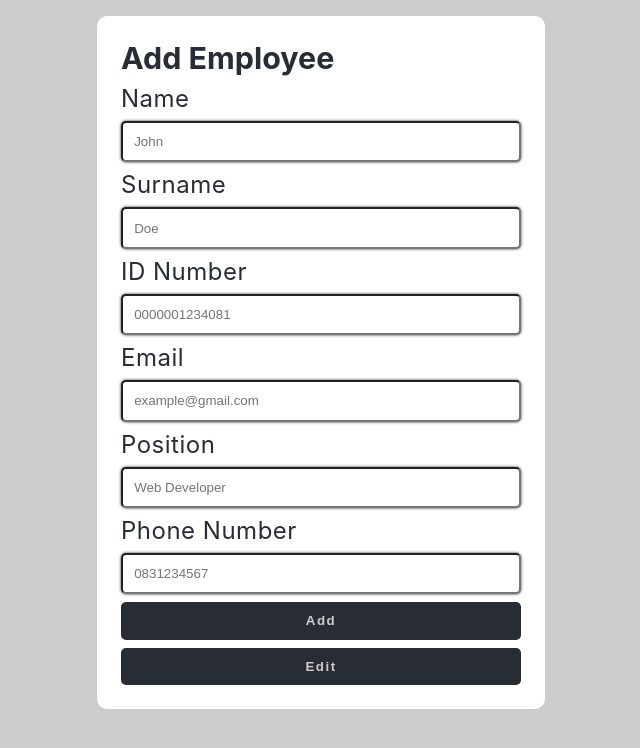
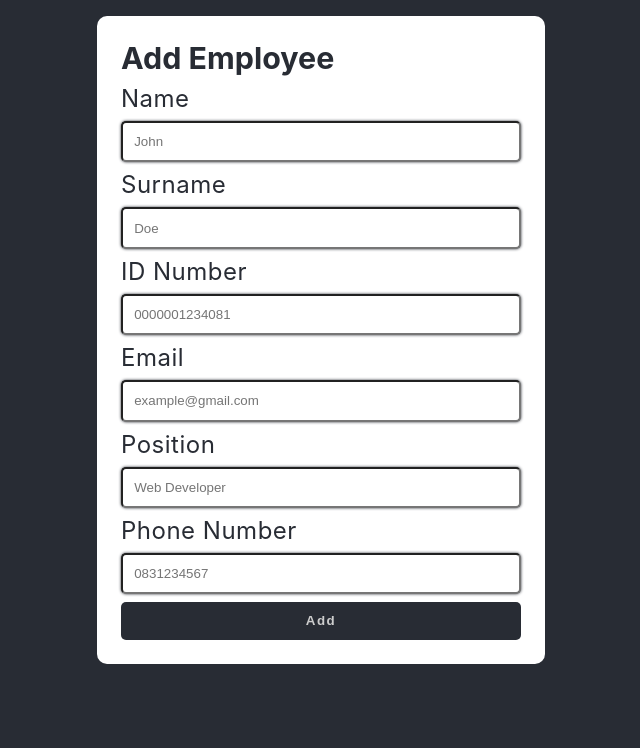
Before and after one commit to rabnic/employee-tracker-react, a React (Create React App) app: page / in a window 1280 px wide. Shown: the top 748 px of the page, without its empty margins (307-947 px from the left). Built offline with nearby package versions, Linux system fonts and the light colour scheme.

Commit message:
Fixed buttons relay

```diff
--- a/src/App.css
+++ b/src/App.css
@@ -5,8 +5,7 @@
 }
 
 .App {
-  /* background-color: #282c34; */
-  background-color: #ccc;
+  background-color: #282c34;
   min-height: 100vh;
   display: flex;
   gap: 1.5rem;
@@ -45,6 +44,10 @@
 .add-form-container label {
   font-size: 1.5rem;
   letter-spacing: .5px;
+}
+
+#editBtn {
+  display: none;
 }
 
 button {
--- a/src/App.js
+++ b/src/App.js
@@ -7,17 +7,6 @@ import DisplayEmployees from './components/DisplayEmployees';
 function App() {
   const [employees, setEmployees] = useState();
   const [currentEmployeeEdit, setCurrentEmployeeEdit] = useState(0);
-
-  const addEmployeeHandler = (employee) => {
-    let key = 1;
-    let length = employees.length;
-    if ( length > 0) {
-      key = employees[length-1].key + 1;
-    }
-    employee.key = key;
-    setEmployees([...employees, employee]);
-    console.log(employees);
-  }
 
   useEffect(() => {
     let storedData = localStorage.getItem('employeeDB') || [];
@@ -32,6 +21,17 @@ function App() {
   useEffect(() => {
     employees && localStorage.setItem('employeeDB', JSON.stringify(employees));
   }, [employees])
+
+  const addEmployeeHandler = (employee) => {
+    let key = 1;
+    let length = employees.length;
+    if (length > 0) {
+      key = employees[length - 1].key + 1;
+    }
+    employee.key = key;
+    setEmployees([...employees, employee]);
+    console.log(employees);
+  };
 
   const editEmployee = (employee) => {
 
@@ -55,14 +55,14 @@ function App() {
       }))
   }
 
-  const deleteEmployeeHandler = (employeeId) => {
-    setEmployees(employees.filter(emp => emp.key !== employeeId));
+  const deleteEmployeeHandler = (employeeKey) => {
+    setEmployees(employees.filter(emp => emp.key !== employeeKey));
   }
 
   return (
     <div className="App">
       <AddEmployee addEmployeeHandler={addEmployeeHandler} editEmployee={editEmployee}/>
-      {employees && <DisplayEmployees employees={employees} delEmployee={deleteEmployeeHandler}  setCurrentEmployeeEdit={setCurrentEmployeeEdit}/>}
+      {employees && <DisplayEmployees employees={employees} delEmployee={deleteEmployeeHandler} setCurrentEmployeeEdit={setCurrentEmployeeEdit}/>}
     </div>
   );
 }
--- a/src/components/AddEmployeeForm.jsx
+++ b/src/components/AddEmployeeForm.jsx
@@ -28,6 +28,8 @@ const AddEmployeeForm = ({ add, editEmployee }) => {
         e.preventDefault();
         editEmployee(employee)
         clearFields();
+        document.getElementById('addBtn').style.display = 'block';
+        document.getElementById('editBtn').style.display = 'none';
     }
 
     const handleInputChange = (event) => {
@@ -36,7 +38,7 @@ const AddEmployeeForm = ({ add, editEmployee }) => {
     }
 
     return (
-        <form>
+        <form onSubmit={addEmp}>
             <h3 className='form-title'>Add Employee</h3>
             <label>Name</label>
             <input type='text' name='name' placeholder='John' required onChange={handleInputChange} />
@@ -51,7 +53,7 @@ const AddEmployeeForm = ({ add, editEmployee }) => {
             <label>Phone Number</label>
             <input type='tel' name='phone' placeholder='0831234567' required onChange={handleInputChange} />
             <input hidden id='empKey' name='key' />
-            <button type="submit" id="addBtn" onClick={addEmp}>Add</button>
+            <button type="submit" id="addBtn" >Add</button>
             <button id="editBtn" onClick={editEmp}>Edit</button>
         </form>
     )
--- a/src/components/EmployeeCard.jsx
+++ b/src/components/EmployeeCard.jsx
@@ -10,6 +10,8 @@ const populateFormForEdit = ({employee}) => {
         const attr = elem.attributes.name.value;
         elem.value = employee[attr];
     })
+    document.getElementById('addBtn').style.display = 'none';
+    document.getElementById('editBtn').style.display = 'block';
 }
 
 const EmployeeCard = ({employee, delEmployee, setCurrentEmployeeEdit}) => {
```
Also changed, not shown: public/manifest.json.
